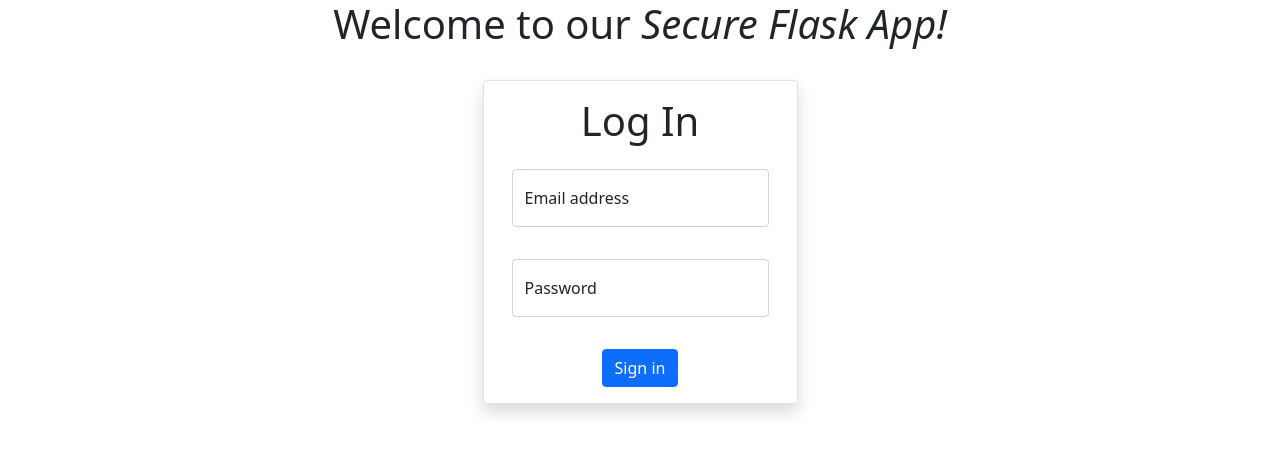
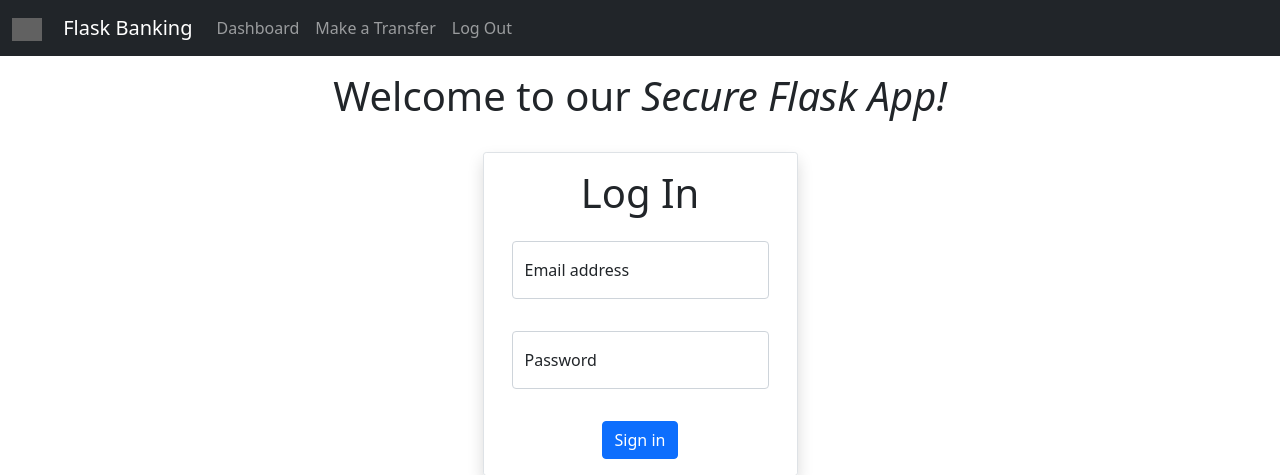
Before and after one commit to brandong512/secure-flask-app, a Flask app: page / in a window 1280 px wide. Shown: the top 475 px of the page. Run offline with Flask 2, Linux system fonts and the light colour scheme; some libraries are stand-ins or nearby versions; grey boxes are pictures that could not be loaded.

Commit message:
added nav bar to base html

```diff
--- a/templates/base.html
+++ b/templates/base.html
@@ -1,15 +1,42 @@
 <!DOCTYPE html>
 <html lang="en">
+
 <head>
     <meta charset="UTF-8">
     <meta http-equiv="X-UA-Compatible" content="IE=edge">
     <meta name="viewport" content="width=device-width, initial-scale=1.0">
     <title>{% block title %} {% endblock %}</title>
-    <link href="https://cdn.jsdelivr.net/npm/bootstrap@5.0.2/dist/css/bootstrap.min.css" rel="stylesheet" integrity="sha384-EVSTQN3/azprG1Anm3QDgpJLIm9Nao0Yz1ztcQTwFspd3yD65VohhpuuCOmLASjC" crossorigin="anonymous">
+    <link href="https://cdn.jsdelivr.net/npm/bootstrap@5.0.2/dist/css/bootstrap.min.css" rel="stylesheet"
+        integrity="sha384-EVSTQN3/azprG1Anm3QDgpJLIm9Nao0Yz1ztcQTwFspd3yD65VohhpuuCOmLASjC" crossorigin="anonymous">
 </head>
+
 <body>
+    <nav class="navbar navbar-expand-lg navbar-dark bg-dark">
+        <div class="container-fluid">
+            <a class="navbar-brand" href="#">
+                <img class="me-3" style="filter: invert(100%);" width="30px"
+                    src="https://upload.wikimedia.org/wikipedia/commons/thumb/d/d3/Python_icon_%28black_and_white%29.svg/768px-Python_icon_%28black_and_white%29.svg.png?20191021011545" />
+                Flask Banking
+            </a>
+            <button class="navbar-toggler" type="button" data-bs-toggle="collapse" data-bs-target="#navbarNavAltMarkup"
+                aria-controls="navbarNavAltMarkup" aria-expanded="false" aria-label="Toggle navigation">
+                <span class="navbar-toggler-icon">
+                </span>
+            </button>
+            <div class="collapse navbar-collapse">
+                <div class="navbar-nav">
+                    <a class="nav-link" aria-current="page" href="/dashboard">Dashboard</a>
+                    <a class="nav-link" href="/transfer">Make a Transfer</a>
+                    <a class="nav-link" href="/logout">Log Out</a>
+                </div>
+            </div>
+        </div>
+    </nav>
     {% block content %}
     {% endblock %}
-    <script src="https://cdn.jsdelivr.net/npm/bootstrap@5.0.2/dist/js/bootstrap.bundle.min.js" integrity="sha384-MrcW6ZMFYlzcLA8Nl+NtUVF0sA7MsXsP1UyJoMp4YLEuNSfAP+JcXn/tWtIaxVXM" crossorigin="anonymous"></script>
+    <script src="https://cdn.jsdelivr.net/npm/bootstrap@5.0.2/dist/js/bootstrap.bundle.min.js"
+        integrity="sha384-MrcW6ZMFYlzcLA8Nl+NtUVF0sA7MsXsP1UyJoMp4YLEuNSfAP+JcXn/tWtIaxVXM"
+        crossorigin="anonymous"></script>
 </body>
+
 </html>
--- a/templates/dashboard.html
+++ b/templates/dashboard.html
@@ -2,7 +2,7 @@
 {% block title %}Dashboard{% endblock %}
 
 {% block content %}
-<p><a href="/logout">Logout</a></p>
+
 <h1>What would you like to do today?</h1>
 <p><a href="/details?account=100">Savings account details</a></p>
 <p><a href="/details?account=998">Checking account details</a></p>
--- a/templates/login.html
+++ b/templates/login.html
@@ -10,18 +10,18 @@
 </div>
 {% endif %}
 
-<h1 class="text-center">Welcome to our <i>Secure Flask App!</i></h1>
+<h1 class="mt-3 text-center">Welcome to our <i>Secure Flask App!</i></h1>
 <div class="d-flex justify-content-center container">
   <div class="mt-4 shadow row border rounded-1">
     <form method="post" action="/login">
       <div class="d-flex flex-column align-items-center col">
         <h1 class="mt-3">Log In</h1>
         <div class="m-3 form-floating">
-          <input type="email" name="email" class="form-control" placeholder="name@example.com">
+          <input type="email" name="email" class="form-control" placeholder=" ">
           <label for="floatingInput">Email address</label>
         </div>
         <div class="m-3 form-floating">
-          <input type="password" name="password" class="form-control" placeholder="Password">
+          <input type="password" name="password" class="form-control" placeholder=" ">
           <label for="floatingPassword">Password</label>
         </div>
 
```
